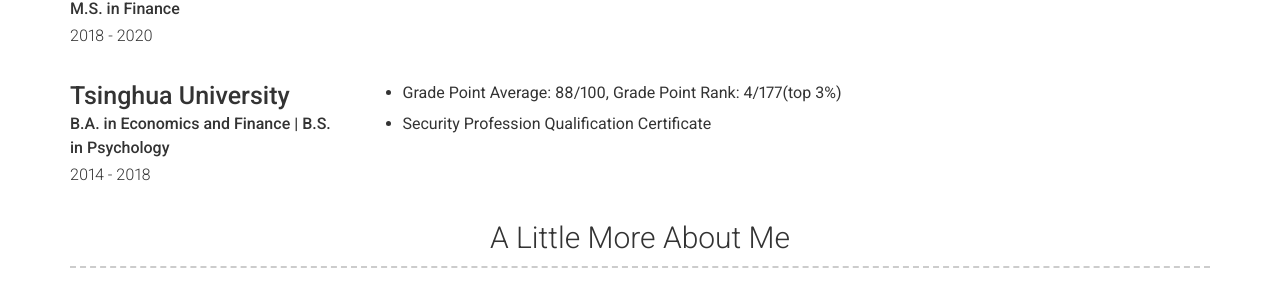
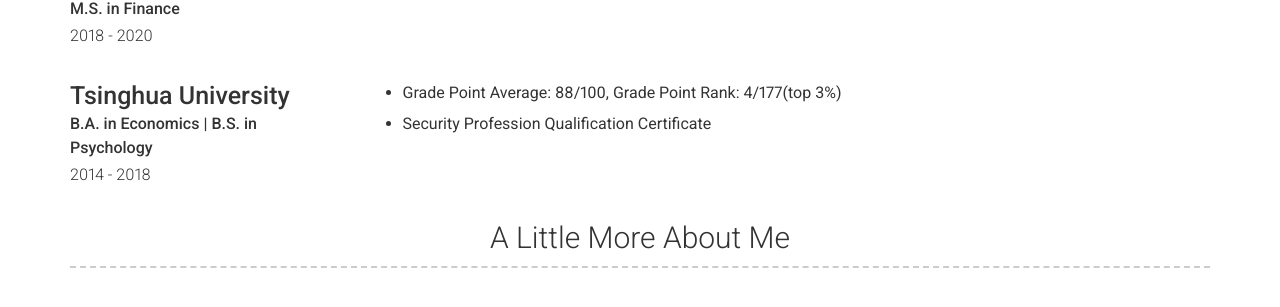
Before and after one commit to shuhuaizhang/shuhuaizhang.github.io, a Jekyll site: the page built from index.md, in a window 1280 px wide. Shown: the part 1106-1413 px from the top of the page. Built offline with Jekyll 4.4.1, drawn with Linux system fonts in a browser that asks for light colours; nearby versions of some CDN libraries.

Commit message:
Update education.yml

```diff
--- a/_data/education.yml
+++ b/_data/education.yml
@@ -11,7 +11,7 @@
 - layout: left
   name: Tsinghua University
   dates: 2014 - 2018
-  qualification: B.A. in Economics and Finance | B.S. in Psychology
+  qualification: B.A. in Economics | B.S. in Psychology
 
   #quote: >
   #  Short institution or course description (optional)
```
